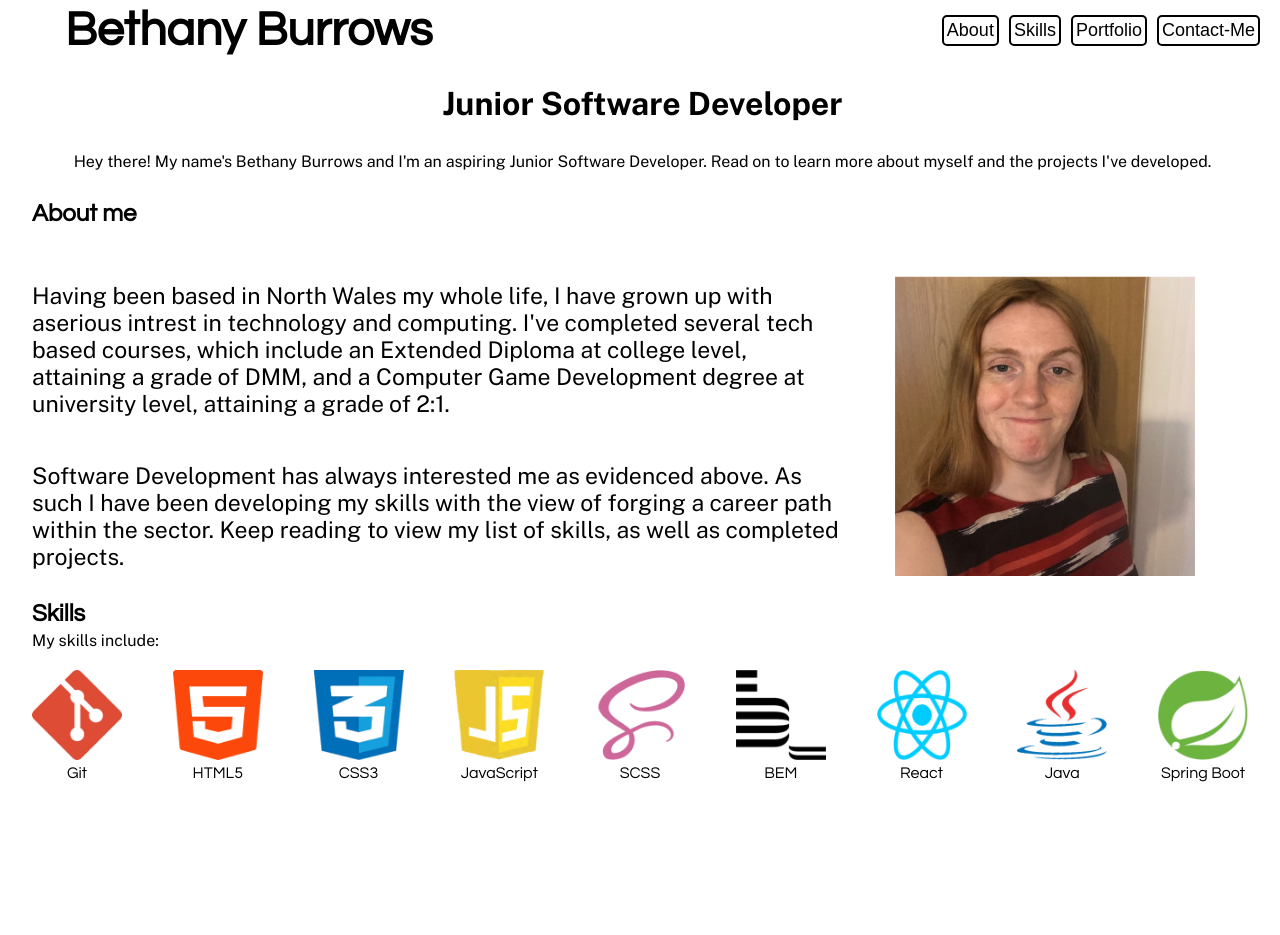
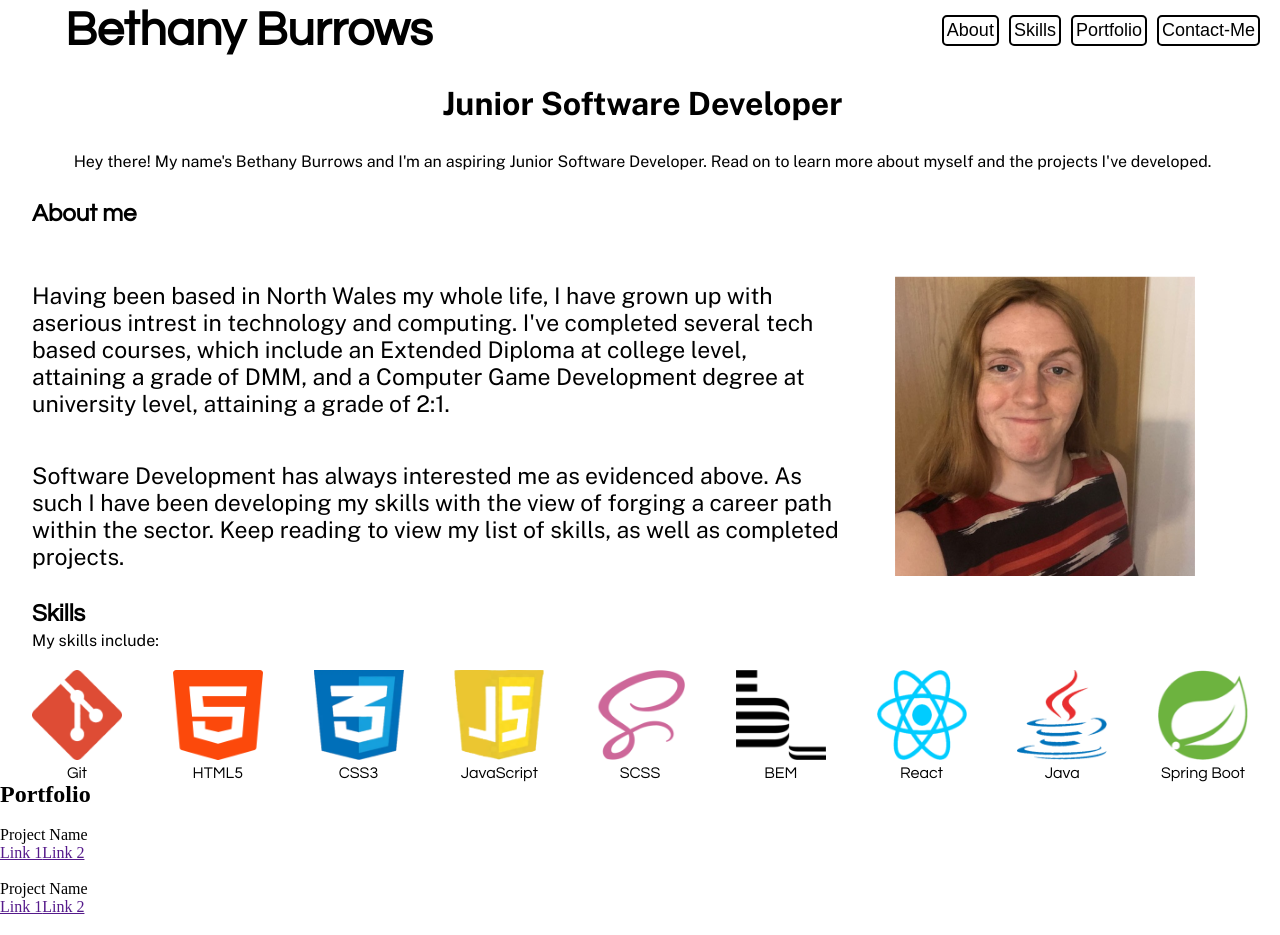
Before and after one commit to BethScarlett/portfolio-react, a React (Vite) app: page / in a window 1280 px wide. Shown: the top 935 px of the page. Before the commit the page ends 800 px from the top, so only its background shows below. Built offline with nearby package versions, Linux system fonts and the light colour scheme; a web font is replaced by a local one.

Commit message:
Setup component files for the 'PortfolioSection' and 'PortfolioTab'.

```diff
--- a/src/App.tsx
+++ b/src/App.tsx
@@ -4,6 +4,7 @@
 import Navbar from "./Components/Navbar/Navbar";
 import AboutMe from "./Components/AboutMe/AboutMe";
 import SkillsSection from "./Components/SkillsSection/SkillsSection";
+import PortfolioSection from "./Components/PortfolioSection/PortfolioSection";
 
 const App = () => {
   return (
@@ -15,6 +16,7 @@
       />
       <AboutMe />
       <SkillsSection />
+      <PortfolioSection />
     </div>
   );
 };
--- /dev/null
+++ b/src/Components/PortfolioSection/PortfolioSection.scss
@@ -0,0 +1,5 @@
+* {
+  margin: 0;
+  padding: 0;
+  box-sizing: border-box;
+}
--- /dev/null
+++ b/src/Components/PortfolioSection/PortfolioSection.tsx
@@ -0,0 +1,21 @@
+import PortfolioTab from "../PortfolioTab/PortfolioTab";
+import "./PortfolioSection.scss";
+
+const PortfolioSection = () => {
+  const handleSetTabs = () => {
+    const tabs = [];
+    for (let i: number = 0; i < 6; i++) {
+      tabs.push(<PortfolioTab />);
+    }
+    return tabs;
+  };
+
+  return (
+    <div>
+      <h2>Portfolio</h2>
+      <div>{handleSetTabs()}</div>
+    </div>
+  );
+};
+
+export default PortfolioSection;
--- /dev/null
+++ b/src/Components/PortfolioTab/PortfolioTab.scss
@@ -0,0 +1,5 @@
+* {
+  margin: 0;
+  padding: 0;
+  box-sizing: border-box;
+}
--- /dev/null
+++ b/src/Components/PortfolioTab/PortfolioTab.tsx
@@ -0,0 +1,18 @@
+import "./PortfolioTab.scss";
+
+const PortfolioTab = () => {
+  return (
+    <div>
+      <img src="" alt="" />
+      <div>
+        <label>Project Name</label>
+        <div>
+          <a href="">Link 1</a>
+          <a href="">Link 2</a>
+        </div>
+      </div>
+    </div>
+  );
+};
+
+export default PortfolioTab;
--- a/src/assets/Variables/ColourVariables.scss
+++ b/src/assets/Variables/ColourVariables.scss
@@ -4,3 +4,5 @@
 
 //Buttons
 $button-text-colour: #ff00a6;
+
+//To import use: @use "../../assets/Variables/ColourVariables.scss" as *;
--- a/src/assets/Variables/TextVariables.scss
+++ b/src/assets/Variables/TextVariables.scss
@@ -17,3 +17,5 @@
 //Paragraphs
 $intro-paragraph: "Public Sans", sans-serif;
 $about-me-paragraph: "Public Sans", sans-serif;
+
+//To import use: @use "../../assets/Variables/TextVariables.scss" as *;
```
Also changed, not shown: public/project-placeholder.png (added).
